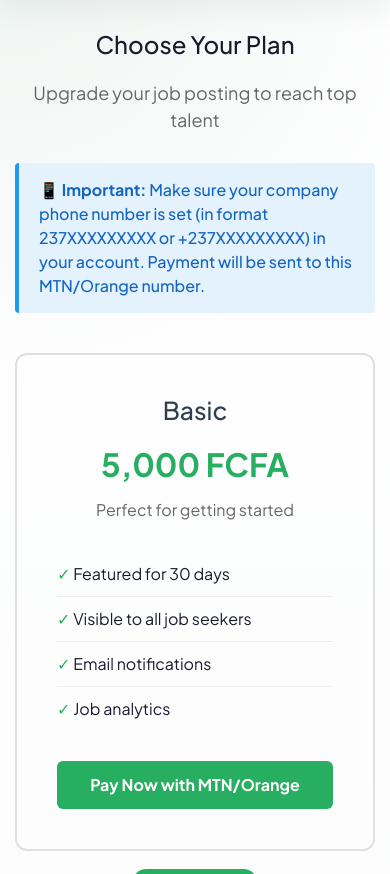
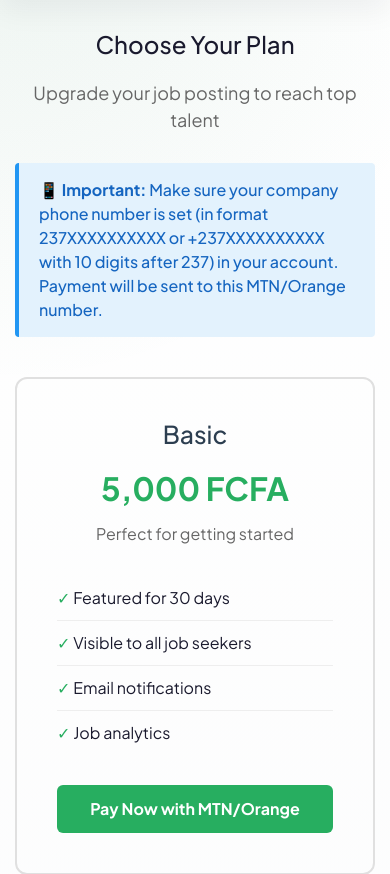
Before and after one commit to Chipser-Paul/cameroon-tech-jobs, a Django app: page /payments/pricing/ in a window 390 px wide. Shown: the part 85-959 px from the top of the page. Run offline with Django 5.2, Linux system fonts and the light colour scheme; parts of the project's set-up code (start-up, migrations or seed data) failed here and were passed over; some libraries are stand-ins or nearby versions.

Commit message:
Fix phone format placeholder: Update from 9 to 10 digits after 237 in templates

```diff
--- a/payments/views.py
+++ b/payments/views.py
@@ -43,20 +43,20 @@ def initiate_payment(request, job_id):
         messages.error(request, '📱 Please add your phone number (e.g., +237677777777 or 237677777777) to your company account. Payment will be sent to this MTN/Orange number.')
         return redirect('company_edit_profile')
 
-    # Validate phone number format - accept both +237XXXXXXXXX and 237XXXXXXXXX
+    # Validate phone number format - accept both +237XXXXXXXXXX and 237XXXXXXXXXX
     phone = request.user.phone.strip()
     # Remove any spaces, dashes, or parentheses
     phone_clean = phone.replace(' ', '').replace('-', '').replace('(', '').replace(')', '')
 
-    # Check if it's in valid format
-    if re.match(r'^\+237\d{9}$', phone_clean):
-        # Format: +237XXXXXXXXX - remove the + for CamPay
+    # Check if it's in valid format (10 digits after 237, not 9)
+    if re.match(r'^\+237\d{10}$', phone_clean):
+        # Format: +237XXXXXXXXXX - remove the + for CamPay
         phone_final = phone_clean[1:]  # Remove the + sign
-    elif re.match(r'^237\d{9}$', phone_clean):
-        # Format: 237XXXXXXXXX - already correct for CamPay
+    elif re.match(r'^237\d{10}$', phone_clean):
+        # Format: 237XXXXXXXXXX - already correct for CamPay
         phone_final = phone_clean
     else:
-        messages.warning(request, '📱 Phone should be in format 237XXXXXXXXX or +237XXXXXXXXX (9 digits after 237). Please update your profile.')
+        messages.warning(request, '📱 Phone should be in format 237XXXXXXXXXX or +237XXXXXXXXXX (10 digits after 237). Please update your profile.')
         return redirect('company_edit_profile')
 
     # Determine amount based on tier
@@ -105,7 +105,7 @@ def initiate_payment(request, job_id):
 
             # Provide helpful error messages
             if 'phone' in error_msg.lower() or error_code == 'ER101':
-                messages.error(request, '📱 The phone number format seems invalid to CamPay. Try using format like 237XXXXXXXXX (9 digits after 237).')
+                messages.error(request, '📱 The phone number format seems invalid to CamPay. Try using format like 237XXXXXXXXXX (10 digits after 237).')
             else:
                 messages.error(request, f'Payment processing error: {error_msg}. Please try again.')
             return redirect('post_job')
--- a/templates/companies/edit_profile.html
+++ b/templates/companies/edit_profile.html
@@ -19,8 +19,8 @@
             <label style="display: block; font-weight: bold; margin-bottom: 8px;">
                 📱 Phone Number <span style="color: red;">*</span>
             </label>
-            <input type="tel" name="phone" value="{{ company.phone }}" placeholder="237XXXXXXXXX or +237XXXXXXXXX" style="width: 100%; padding: 10px; border: 1px solid #ddd; border-radius: 4px; font-size: 14px;" required>
-            <p style="font-size: 12px; color: #666; margin-top: 5px;">Format: 237XXXXXXXXX or +237XXXXXXXXX (9 digits after 237 - for MTN/Orange payments)</p>
+            <input type="tel" name="phone" value="{{ company.phone }}" placeholder="237XXXXXXXXXX or +237XXXXXXXXXX" style="width: 100%; padding: 10px; border: 1px solid #ddd; border-radius: 4px; font-size: 14px;" required>
+            <p style="font-size: 12px; color: #666; margin-top: 5px;">Format: 237XXXXXXXXXX or +237XXXXXXXXXX (10 digits after 237 - for MTN/Orange payments)</p>
         </div>
 
         <div style="margin-bottom: 20px;">
--- a/templates/payments/pricing.html
+++ b/templates/payments/pricing.html
@@ -12,7 +12,7 @@
     <!-- Important Note -->
     <div style="background-color: #e3f2fd; border-left: 4px solid #2196F3; padding: 15px 20px; margin-bottom: 40px; border-radius: 4px;">
         <p style="margin: 0; color: #1565c0; font-weight: 500;">
-            📱 <strong>Important:</strong> Make sure your company phone number is set (in format 237XXXXXXXXX or +237XXXXXXXXX) in your account. Payment will be sent to this MTN/Orange number.
+            📱 <strong>Important:</strong> Make sure your company phone number is set (in format 237XXXXXXXXXX or +237XXXXXXXXXX with 10 digits after 237) in your account. Payment will be sent to this MTN/Orange number.
         </p>
     </div>
 
```
